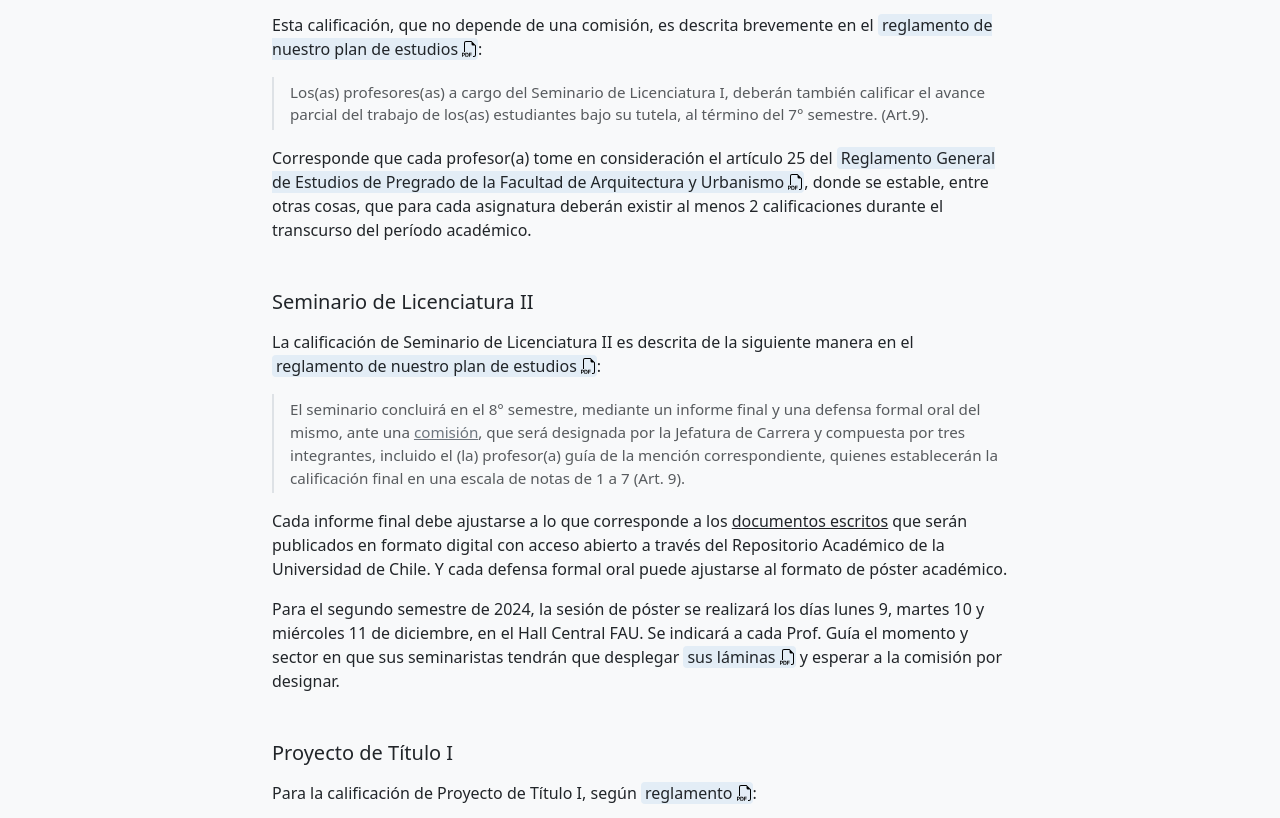
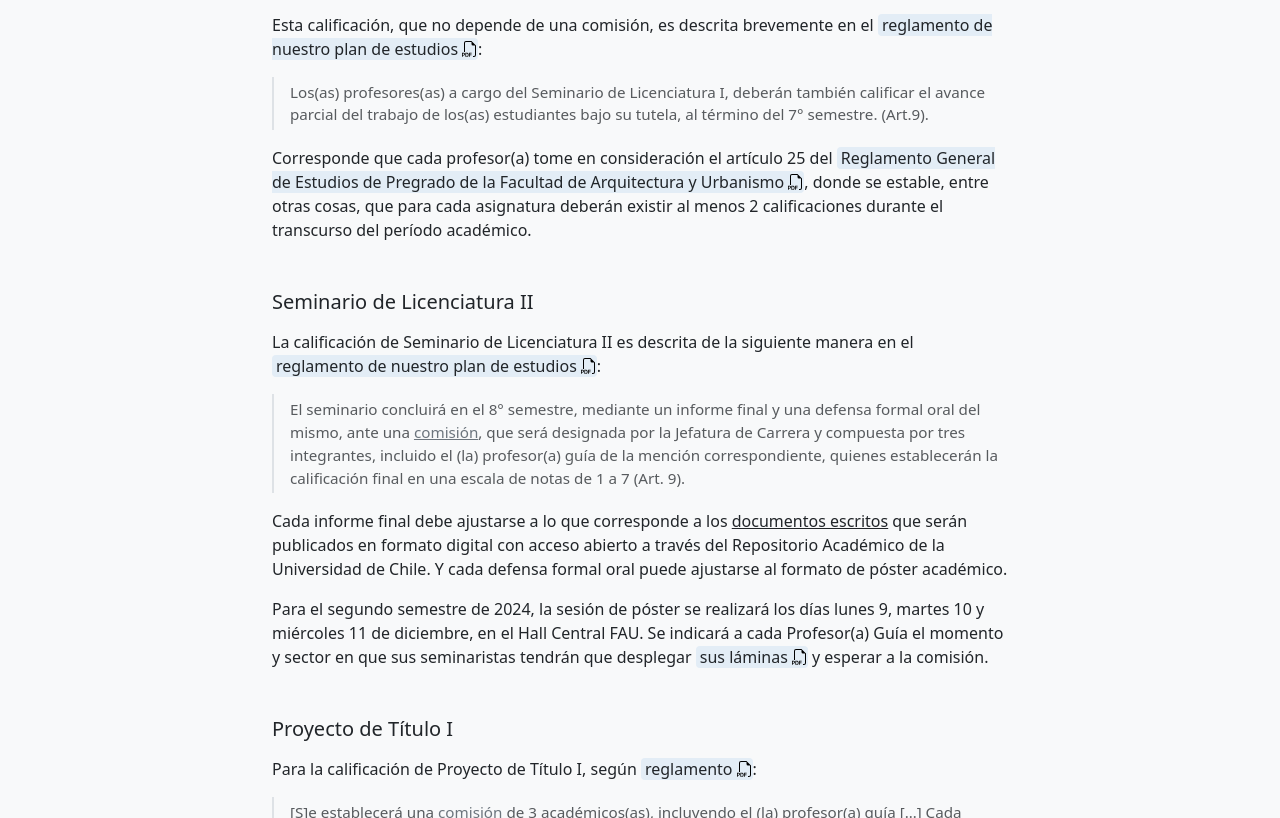
Before and after one commit to disenouchile/guiaturas, a plain HTML site: page calificaciones.html in a window 1280 px wide. Shown: the part 206-1024 px from the top of the page. Drawn offline with nearby package versions, Linux system fonts and the light colour scheme.

Commit message:
Add files via upload

```diff
--- a/calificaciones.html
+++ b/calificaciones.html
@@ -58,7 +58,7 @@
 
                     <p>Cada <em>informe final</em> debe ajustarse a lo que corresponde a los <a href="memorias.html" class="link-dark">documentos escritos</a> que  serán publicados en formato digital con acceso abierto a través del Repositorio Académico de la Universidad de Chile. Y cada <em>defensa formal oral</em> puede ajustarse al formato de póster académico.</p>
 
-                    <p>Para el segundo semestre de 2024, la sesión de póster se realizará los días lunes 9, martes 10 y miércoles 11 de diciembre, en el Hall Central FAU. Se indicará a cada Prof. Guía el momento y sector en que sus seminaristas tendrán que desplegar <a href="https://disenouchile.github.io/guiaturas/docs/plantilla.pdf" target="_blank" class="link-dark">sus láminas</a> y esperar a la comisión por designar.</p>
+                    <p>Para el segundo semestre de 2024, la sesión de póster se realizará los días lunes 9, martes 10 y miércoles 11 de diciembre, en el Hall Central FAU. Se indicará a cada Profesor(a) Guía el momento y sector en que sus seminaristas tendrán que desplegar <a href="https://disenouchile.github.io/guiaturas/docs/plantilla.pdf" target="_blank" class="link-dark">sus láminas</a> y esperar a la comisión.</p>
 
                     <h3 class="fs-5 mt-5 mb-3">Proyecto de Título I</h3>
 
```
